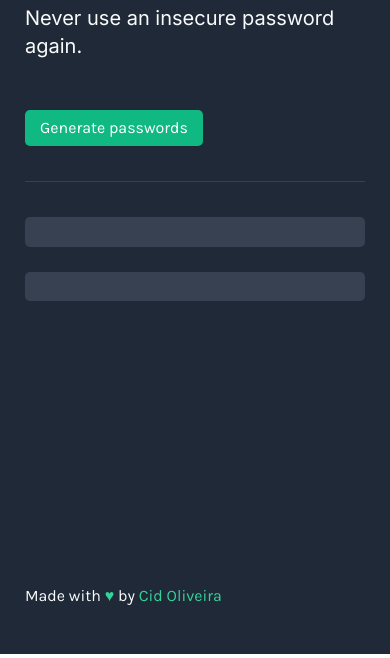
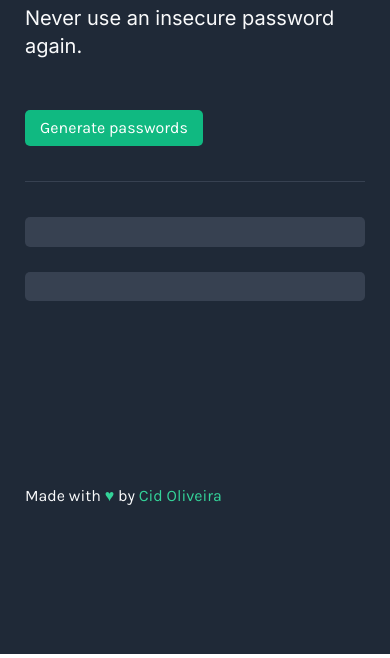
Before and after one commit to cidoliveira/password-generator, a plain HTML site: page index.html in a window 390 px wide. Shown: the part 186-844 px from the top of the page. Drawn offline with Linux system fonts and the light colour scheme.

Commit message:
fixed footer spacing - #13

```diff
--- a/styles.css
+++ b/styles.css
@@ -182,6 +182,6 @@ a:active {
   }
 
   h3 {
-    bottom: 50px;
+    bottom: 150px;
   }
 }
```
